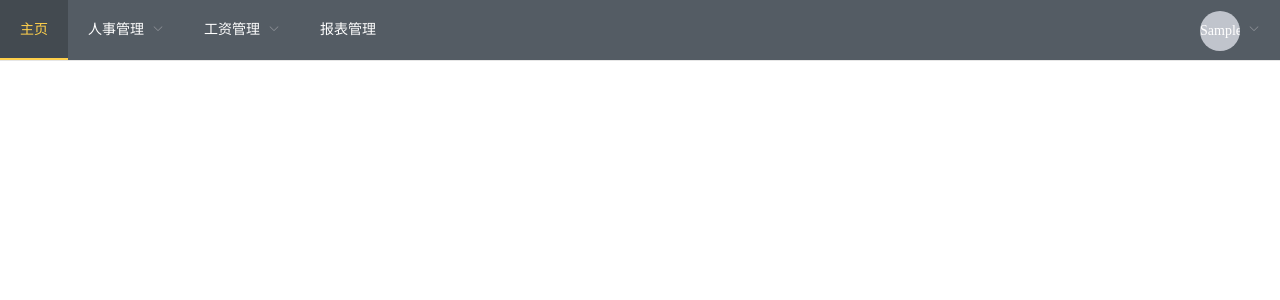
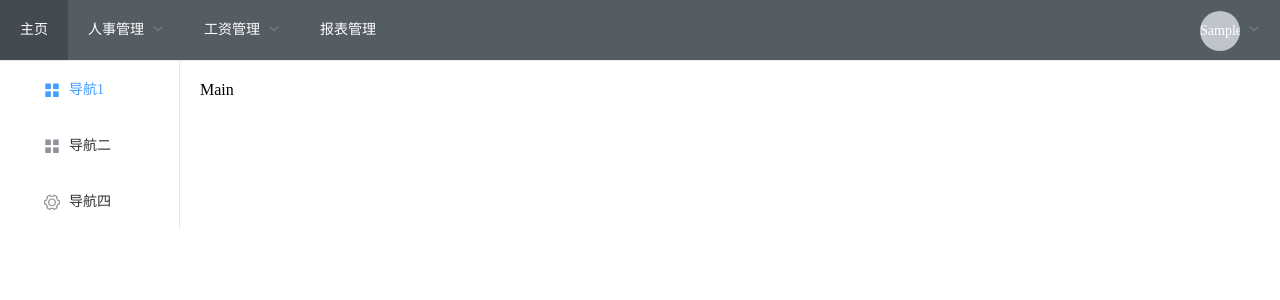
Before and after one commit to my-Pluto/salary_management_system, a Vue app in the folder vue/salary_management_system/: page /users in a window 1280 px wide. Shown: the top 300 px of the page. Built offline with nearby package versions, Linux system fonts and the light colour scheme; sample sign-in values are in the browser's storage.

Commit message:
配置路由权限拦截，同时将router模块独立

```diff
--- a/vue/salary_management_system/src/App.vue
+++ b/vue/salary_management_system/src/App.vue
@@ -55,7 +55,7 @@ export default {
   data() {
 	  return {
 		  show : false,
-		  activeIndex: '/index',
+		  activeIndex: this.$route.path,
 		  userManagement: false,
 		  username: '',
 		  dialogVisible: false,
@@ -85,6 +85,7 @@ export default {
 	created() {
 		if(this.$store.state.token == null || this.$store.state.token == '') {
 			this.show = false;
+			return;
 		}
 		else {
 			this.show = true;
--- a/vue/salary_management_system/src/main.js
+++ b/vue/salary_management_system/src/main.js
@@ -2,39 +2,21 @@ import Vue from 'vue'
 import App from './App.vue'
 import Element from 'element-ui'
 import "element-ui/lib/theme-chalk/index.css"
+import "./permission.js"
 import axios from 'axios'
-import Router from 'vue-router'
+import router from './router'
 import store from './store'
 
-import Login from './views/Login.vue'
-import Index from './views/Index.vue'
+
+
+
 
 Vue.config.productionTip = false
 Vue.use(Element)
 Vue.prototype.$axios = axios
-Vue.use(Router)
 
-const routes = [
-	{
-		path: '/',
-		redirect: 'login',
-		},
-	{
-		path: '/login',
-		name: 'login',
-		component: Login
-	},
-	{
-		path: '/index',
-		name: 'index',
-		component: Index
-	}
-]
 
-const router = new Router({
-	mode:'history',
-	routes
-})
+
 
 new Vue({
 	router,
--- /dev/null
+++ b/vue/salary_management_system/src/permission.js.js
@@ -0,0 +1,20 @@
+import router from "./router";
+// 路由判断登录 根据路由配置文件的参数
+router.beforeEach((to, from, next) => {
+  if (to.matched.some(record => record.meta.requireAuth)) { // 判断该路由是否需要登录权限
+    const token = localStorage.getItem("token")
+    console.log("------------" + token)
+    if (token) { // 判断当前的token是否存在 ； 登录存入的token
+      if (to.path === '/login') {
+      } else {
+        next()
+      }
+    } else {
+      next({
+        path: '/login'
+      })
+    }
+  } else {
+    next()
+  }
+})
--- /dev/null
+++ b/vue/salary_management_system/src/router/index.js
@@ -0,0 +1,48 @@
+import Vue from 'vue'
+import Router from 'vue-router'
+
+import Login from '../views/Login.vue'
+import Index from '../views/Index.vue'
+import Users from '../views/Users.vue'
+import UsersData from '../views/UsersData.vue'
+
+Vue.use(Router)
+
+const routes = [
+	{
+		path: '/',
+		redirect: 'login',
+		},
+	{
+		path: '/login',
+		name: 'login',
+		component: Login
+	},
+	{
+		path: '/index',
+		name: 'index',
+		component: Index,
+		meta: {
+			requireAuth: true
+		}
+	},
+	{
+		path: '/users',
+		name: 'users',
+		component: Users,
+		children: [
+			{
+				path: 'usersdata',
+				name: 'usersdata',
+				component: UsersData
+			},
+		]
+	}
+]
+
+const router = new Router({
+	mode:'history',
+	routes
+})
+
+export default router
--- /dev/null
+++ b/vue/salary_management_system/src/views/Users.vue
@@ -0,0 +1,59 @@
+<template>
+<div>
+	<el-container>
+	  <el-aside width="180px">
+		  <el-row class="tac">
+		    <el-col >
+		      <el-menu
+		        default-active="1"
+		        class="el-menu-vertical-demo"
+		        @select="handleOpen">
+				<el-menu-item index="1">
+				  <i class="el-icon-menu"></i>
+				  <span slot="title">导航1</span>
+				</el-menu-item>
+		        <el-menu-item index="2">
+		          <i class="el-icon-menu"></i>
+		          <span slot="title">导航二</span>
+		        </el-menu-item>
+		        <el-menu-item index="4">
+		          <i class="el-icon-setting"></i>
+		          <span slot="title">导航四</span>
+		        </el-menu-item>
+		      </el-menu>
+		    </el-col>
+		  </el-row>
+	  </el-aside>
+	  <el-main>Main</el-main>
+	</el-container>
+</div>
+</template>
+
+<script>
+	export default {
+		name:'Users',
+		methods: {
+			handleOpen(key, keyPath) {
+			        console.log(key, keyPath);
+			      },
+				handleClose(key, keyPath) {
+				        console.log(key, keyPath);
+				      }
+		}
+	}
+</script>
+
+<style>
+	html,body,#app,.el-container{
+	        /*设置内部填充为0，几个布局元素之间没有间距*/
+	        padding: 0px;
+	         /*外部间距也是如此设置*/
+	        margin: 0px;
+	        /*统一设置高度为100%*/
+	        height: 100%;
+			}
+
+	.el-menu-item {
+		  margin-left: 20px;
+	}
+</style>
--- /dev/null
+++ b/vue/salary_management_system/src/views/UsersData.vue
@@ -0,0 +1,11 @@
+<template>
+</template>
+
+<script>
+	export default {
+		name: 'UsersData',
+	}
+</script>
+
+<style>
+</style>
```
